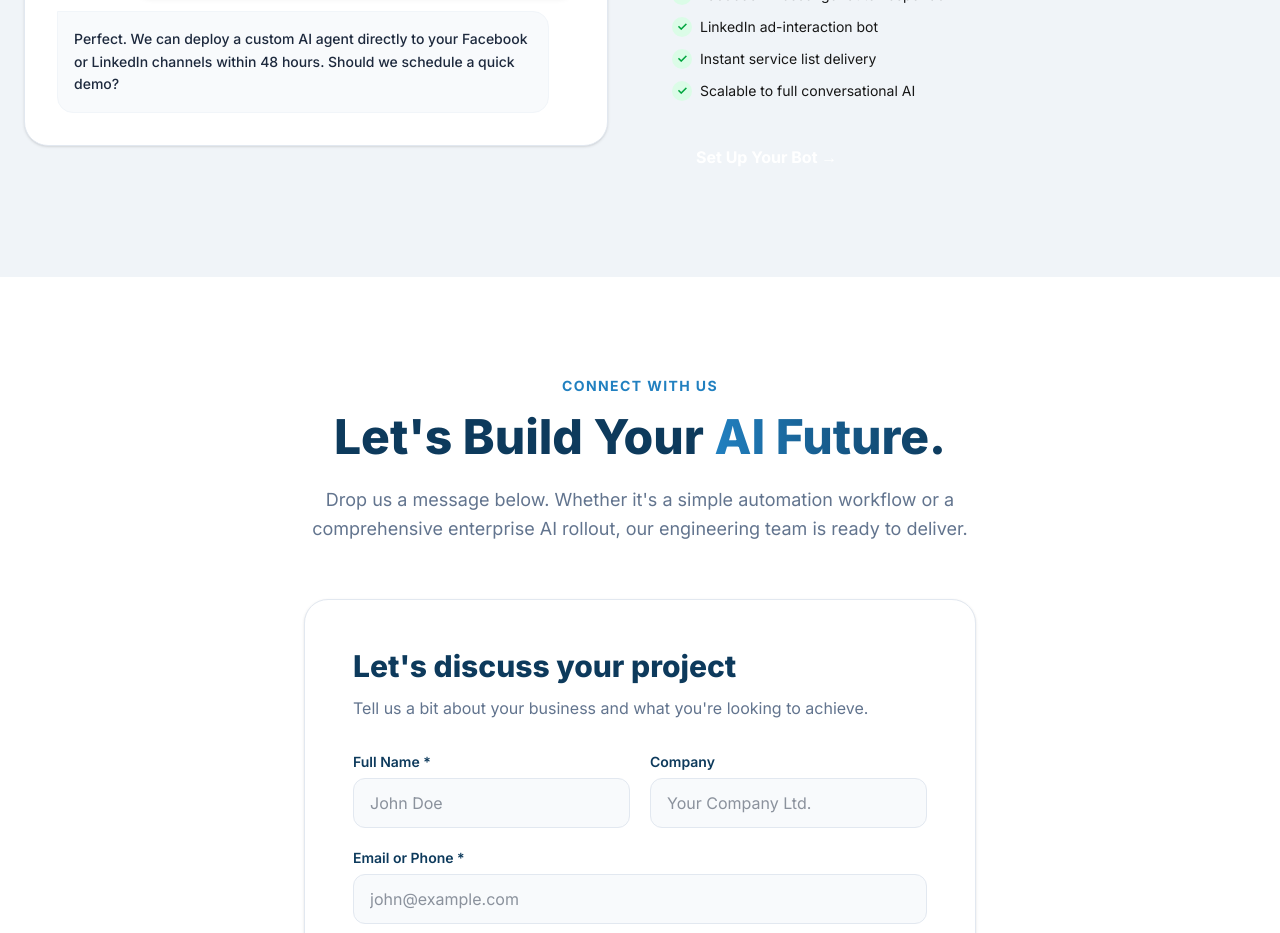
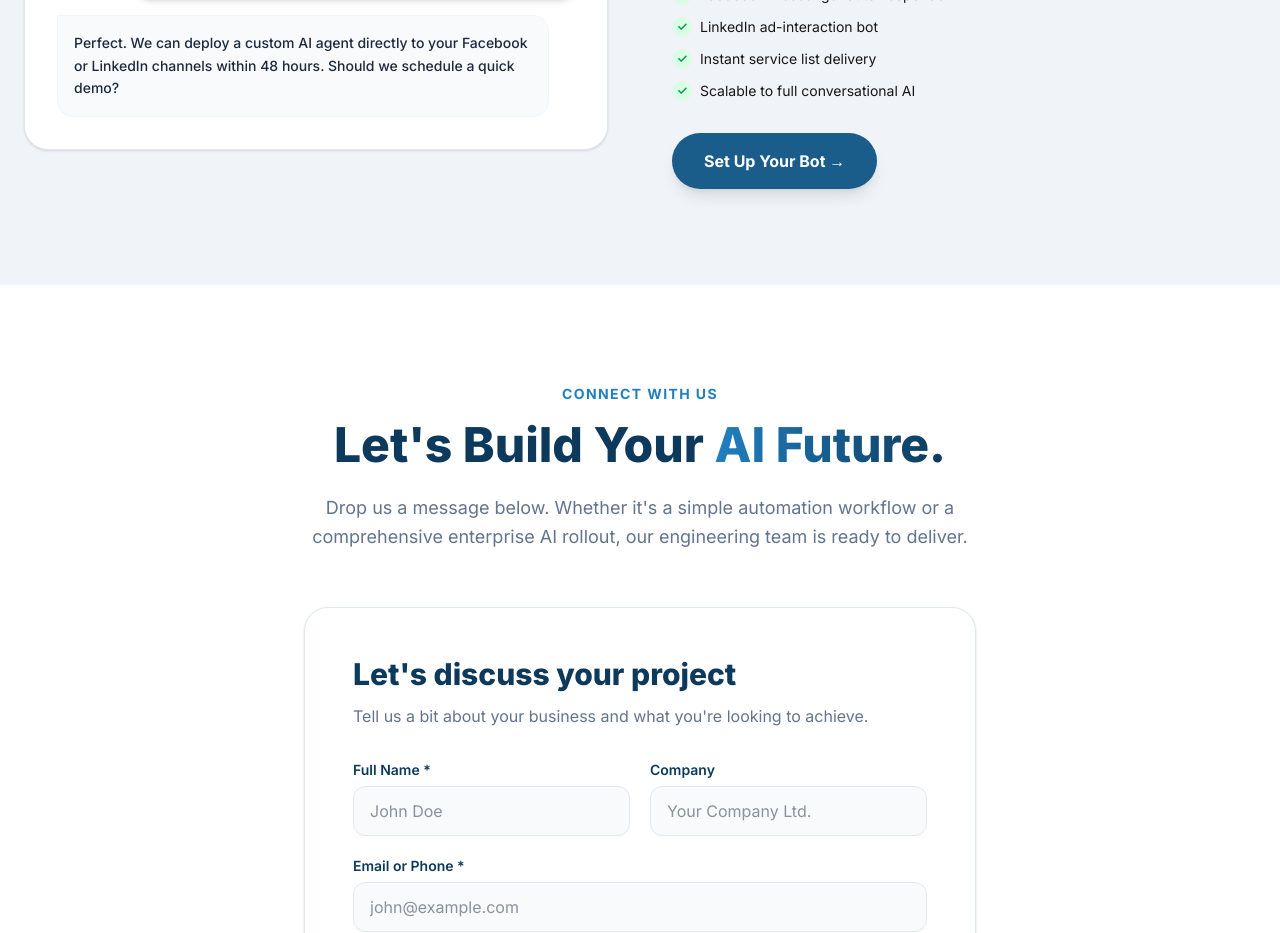
Before and after one commit to mdkamrulislamdev/alliedone-frontend, a Next.js app: page / in a window 1280 px wide. Shown: the part 3460-4393 px from the top of the page. Built offline with nearby package versions, Linux system fonts and the light colour scheme.

Commit message:
docs: create comprehensive README with contribution guidelines

```diff
--- a/src/app/page.tsx
+++ b/src/app/page.tsx
@@ -254,7 +254,7 @@ export default function Home() {
                 </li>
               ))}
             </ul>
-            <Link href="/contact" className="inline-block mt-8 bg-brand-navy text-white px-6 py-3 rounded-full font-bold hover:bg-brand-blue transition-all">
+            <Link href="/contact" className="inline-block mt-8 bg-[#1A5C8A] text-white px-8 py-4 rounded-full font-bold hover:bg-[#0D3A5C] transition-all shadow-lg text-center text-base">
               Set Up Your Bot &rarr;
             </Link>
           </div>
```
Also changed, not shown: 1 other file (tests, documents, lock files or other folders).
